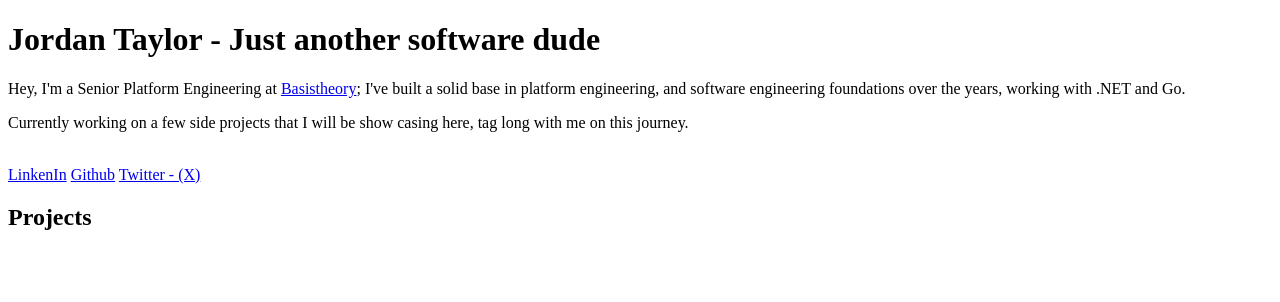
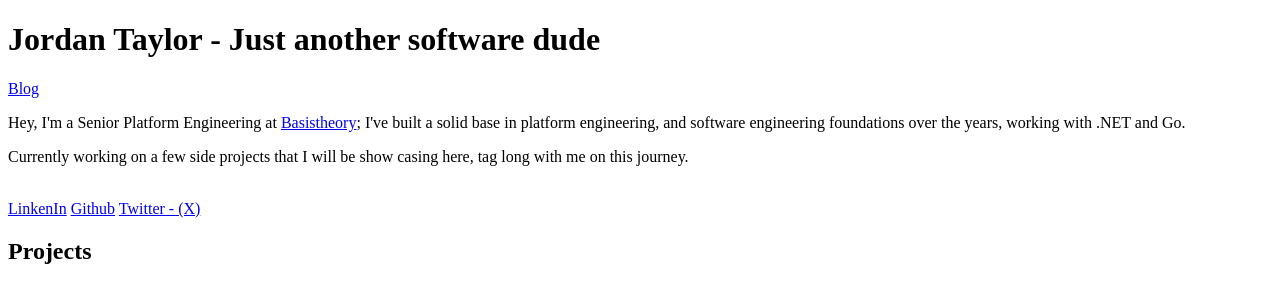
Before and after one commit to JustJordanT/ml-resume, a SvelteKit app: page / in a window 1280 px wide. Shown: the top 302 px of the page. Built offline with nearby package versions, Linux system fonts and the light colour scheme.

Commit message:
Update +page.svelte

```diff
--- a/src/routes/+page.svelte
+++ b/src/routes/+page.svelte
@@ -1,4 +1,8 @@
 <h1>Jordan Taylor - Just another software dude</h1>
+
+<a href="https://blog.justjordant.com">Blog</a>
+
+
 <p>Hey, I'm a Senior Platform Engineering at <a href="https://Basistheory.com">Basistheory</a>; I've built a solid base in platform engineering, and software engineering foundations over the years, working with .NET and Go.</p>
 <p>Currently working on a few side projects that I will be show casing here, tag long with me on this journey.</p>
 <br/>
```
